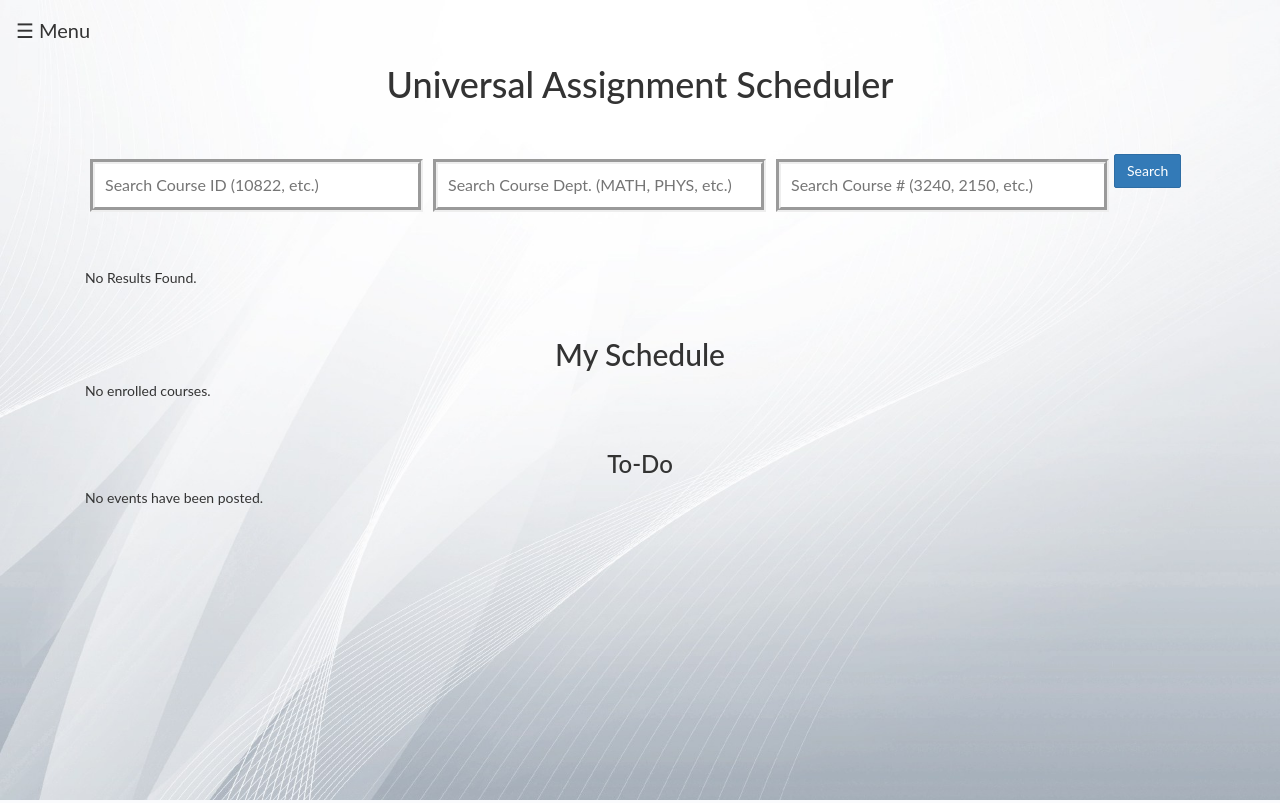
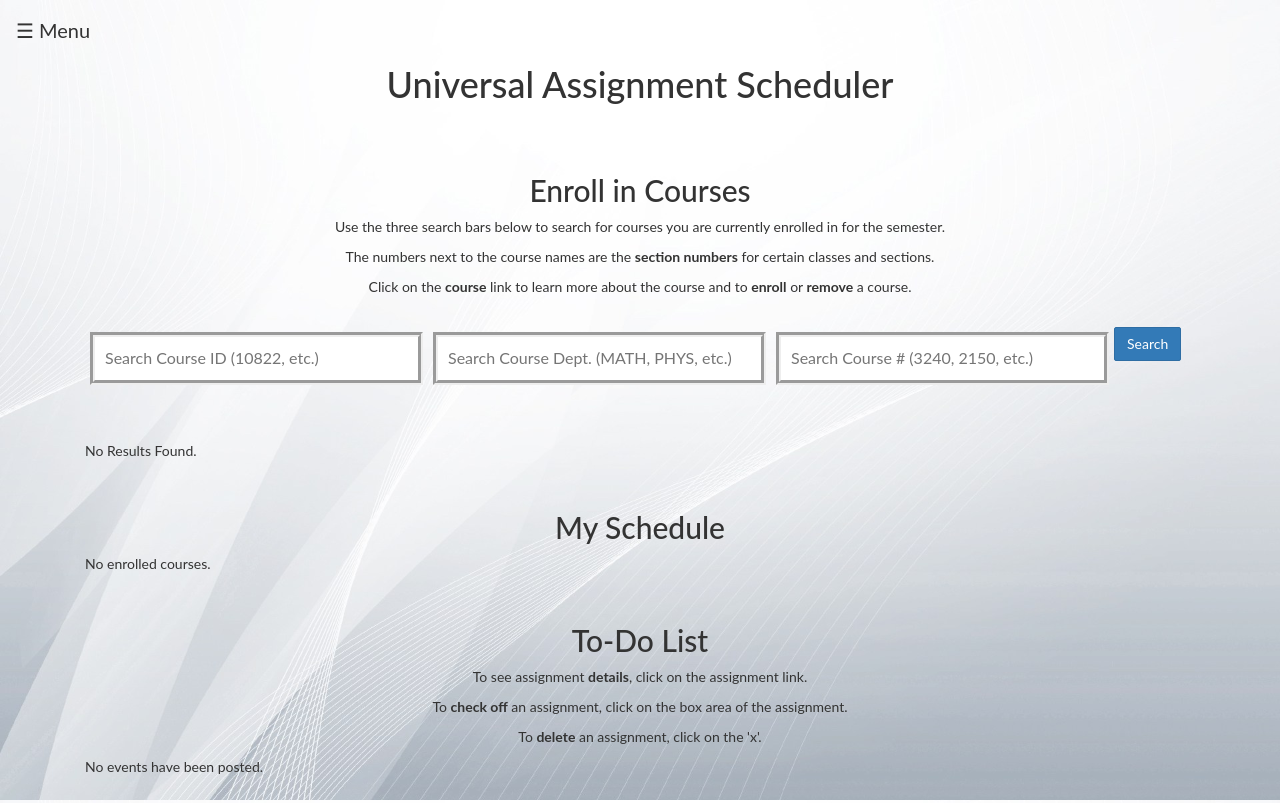
Before and after one commit to jguevarra/Assignment-Interactive-Checklist, a Django app: page /schedule/ in a window 1280 px wide. Run offline with Django 3.2, Linux system fonts and the light colour scheme; data that the repository does not hold is empty; some libraries are stand-ins or nearby versions.

Commit message:
added brief descriptions/instructions in schedule page

```diff
--- a/uni_assignment_calendar/templates/uni_assignment_calendar/schedule.html
+++ b/uni_assignment_calendar/templates/uni_assignment_calendar/schedule.html
@@ -9,6 +9,13 @@
 	<h1><center>Universal Assignment Scheduler</center></h1>
 
 	<div class="container">
+		<h2><center>Enroll in Courses</center></h2>
+		<p><center>Use the three search bars below to search for courses you are currently enrolled in for the semester.</center></p>
+		<p><center>The numbers next to the course names are the <b>section numbers</b> for certain classes and sections.</center></p>
+		<p><center>Click on the <b>course</b> link to learn more about the course and to <b>enroll</b> or <b>remove</b> a course.</center></p>
+
+		<br>
+
 		<form type="get" action="{% url 'ScheduleResults' %}">
 			<input type="search" class="searchCourse" placeholder="Search Course ID (10822, etc.)" name="search_id" value='{{ query }}' oninput="this.value = this.value.replace(/[^0-9]/g, '').replace(/(\..*)\./g, '$1');" />
 			<input type="search" class="searchCourse" placeholder="Search Course Dept. (MATH, PHYS, etc.)" name="search_abb" value='{{ query }}' oninput="this.value = this.value.replace(/[^A-Z]||[^a-z]/g, '')" />
@@ -46,7 +53,10 @@
 		<br>
 
 		<div>
-			<h3><center>To-Do</center></h3>
+			<h2><center>To-Do List</center></h2>
+			<p><center>To see assignment <b>details</b>, click on the assignment link.</center></p>
+			<p><center>To <b>check off</b> an assignment, click on the box area of the assignment.</center></p>
+			<p><center>To <b>delete</b> an assignment, click on the 'x'.</center></p>
 			{% if events_list %}
 			<ul>
 				{% for events in events_list %}
```
